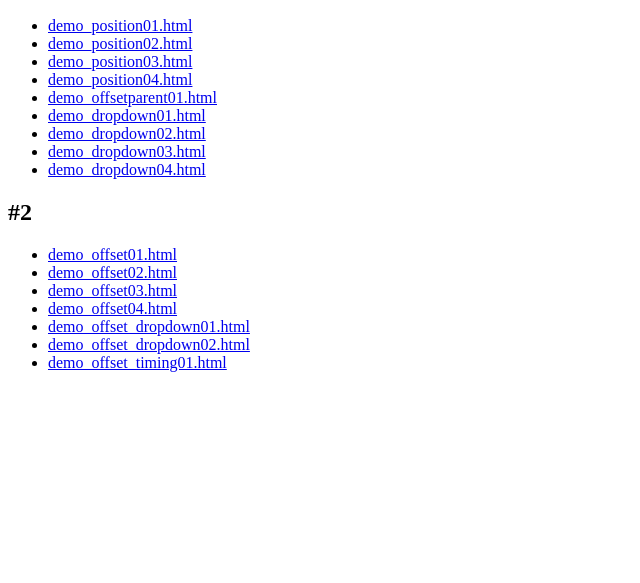
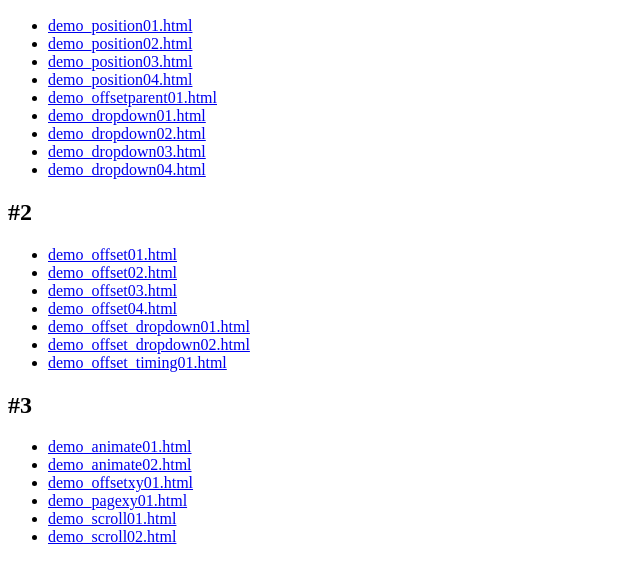
Before and after one commit to codegrid/2015-jquery-position, a website: page index.html in a window 1280 px wide. Shown: the part 119-702 px from the top of the page, without its empty margins (0-640 px from the left). Drawn offline with Linux system fonts and the light colour scheme.

Commit message:
第３回用インデックス作成

```diff
--- a/index.html
+++ b/index.html
@@ -28,5 +28,14 @@
     <li><a href="02/demo_offset_dropdown02.html">demo_offset_dropdown02.html</a></li>
     <li><a href="02/demo_offset_timing01.html">demo_offset_timing01.html</a></li>
   </ul>
+  <h2>#3</h2>
+  <ul>
+    <li><a href="03/demo_animate01.html">demo_animate01.html</a></li>
+    <li><a href="03/demo_animate02.html">demo_animate02.html</a></li>
+    <li><a href="03/demo_offsetxy01.html">demo_offsetxy01.html</a></li>
+    <li><a href="03/demo_pagexy01.html">demo_pagexy01.html</a></li>
+    <li><a href="03/demo_scroll01.html">demo_scroll01.html</a></li>
+    <li><a href="03/demo_scroll02.html">demo_scroll02.html</a></li>
+  </ul>
 </body>
 </html>
```
Also changed, not shown: 04/demo_toc01.html (renamed from 03/demo_toc01.html), 04/demo_toc02.html (renamed from 03/demo_toc02.html), 04/toc.css (renamed from 03/toc.css), 04/toc.js (renamed from 03/toc.js), 05/demo_size01.html (renamed from 04/demo_size01.html), 05/demo_size02.html (renamed from 04/demo_size02.html), 05/demo_size02_bk.html (renamed from 04/demo_size02_bk.html).
